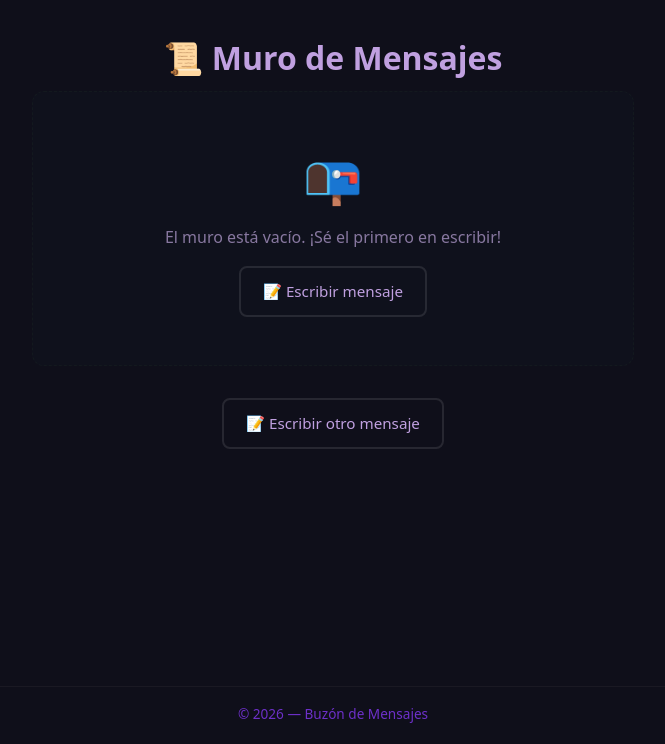
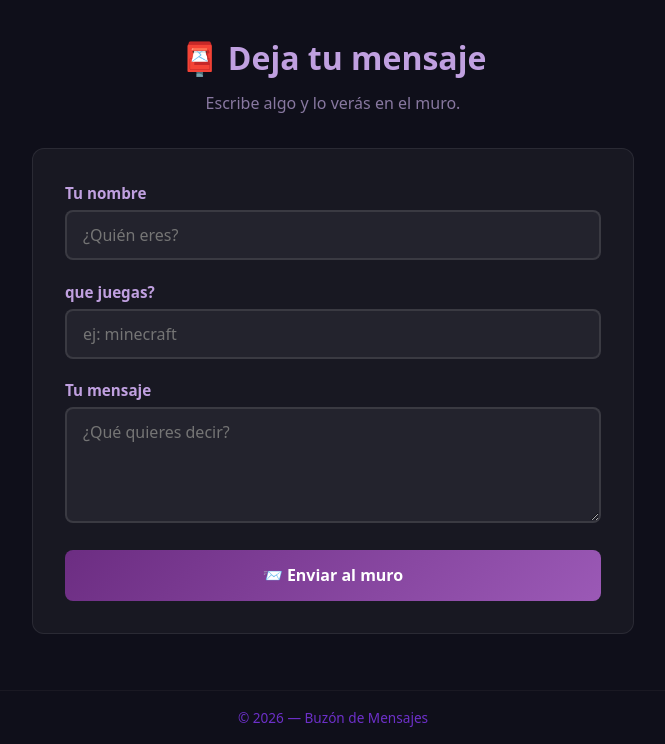
Before and after one commit to Alejandro060909/buzon_mensajes, a FastAPI app: page / in a window 1280 px wide. Shown: the part 59-803 px from the top of the page, without its empty margins (307-972 px from the left). Before the commit the page ends 782 px from the top, so only its background shows below. Run offline with FastAPI, Linux system fonts and the light colour scheme.

Commit message:
listo calisto

```diff
--- a/main.py
+++ b/main.py
@@ -25,7 +25,7 @@ async def inicio(request: Request):
 
 @app.post("/enviar")
 async def enviar_mensaje(autor: str = Form(...), mensaje: str = Form(...), juego: str = Form(...)):
-    mensajes_db.append({"autor": autor, "mensaje": mensaje, "juego":juego})
+    mensajes_db.append({"autor": autor, "mensaje": mensaje, "juego": juego})
     return RedirectResponse(url="/muro", status_code=303)
 
 
--- a/templates/formulario.html
+++ b/templates/formulario.html
@@ -3,7 +3,7 @@
 <head>
     <meta charset="UTF-8">
     <meta name="viewport" content="width=device-width, initial-scale=1.0">
-    <title>Muro de Mensajes</title>
+    <title>Buzón de Mensajes</title>
     <link rel="stylesheet" href="/static/style.css">
 </head>
 <body>
@@ -13,35 +13,22 @@
     </nav>
 
     <main>
-        <h1>📜 Muro de Mensajes</h1>
+        <h1>📮 Deja tu mensaje</h1>
+        <p class="subtitulo">Escribe algo y lo verás en el muro.</p>
 
-        {% if mensajes %}
-            <p class="contador">Total de mensajes: {{ mensajes|length }}</p>
+        <div class="card">
+            <form action="/enviar" method="POST">
+                <label for="autor">Tu nombre</label>
+                <input type="text" id="autor" name="autor" required
+                       placeholder="¿Quién eres?">
+                <label for="juego">que juegas?</label>
+                <input type="text" id="juego" name="juego" required placeholder="ej: minecraft">
+                <label for="mensaje">Tu mensaje</label>
+                <textarea id="mensaje" name="mensaje" required
+                          placeholder="¿Qué quieres decir?" rows="4"></textarea>
 
-            <div class="muro">
-                {% for item in mensajes %}
-                    <div class="mensaje-card">
-                        <span class="num">#{{ loop.index }}</span>
-                        <p class="autor">{{ item.autor }}</p>
-                        <p class="texto">"{{ item.mensaje }}"</p>
-                        <div class="mensaje-card-footer">
-                            <form action="/eliminar/{{ loop.index0 }}" method="POST" style="display: inline;">
-                                <button type="submit" class="btn-peligro">🗑️ Borrar</button>
-                            </form>
-                        </div>
-                    </div>
-                {% endfor %}
-            </div>
-        {% else %}
-            <div class="vacio">
-                <span class="icono">📭</span>
-                <p class="mensaje">El muro está vacío. ¡Sé el primero en escribir!</p>
-                <a href="/" class="btn-secundario">📝 Escribir mensaje</a>
-            </div>
-        {% endif %}
-
-        <div class="acciones">
-            <a href="/" class="btn-secundario">📝 Escribir otro mensaje</a>
+                <button type="submit" class="btn-enviar">📨 Enviar al muro</button>
+            </form>
         </div>
     </main>
 
```
Also changed, not shown: templates/muro.html (+6 -2 lines).
